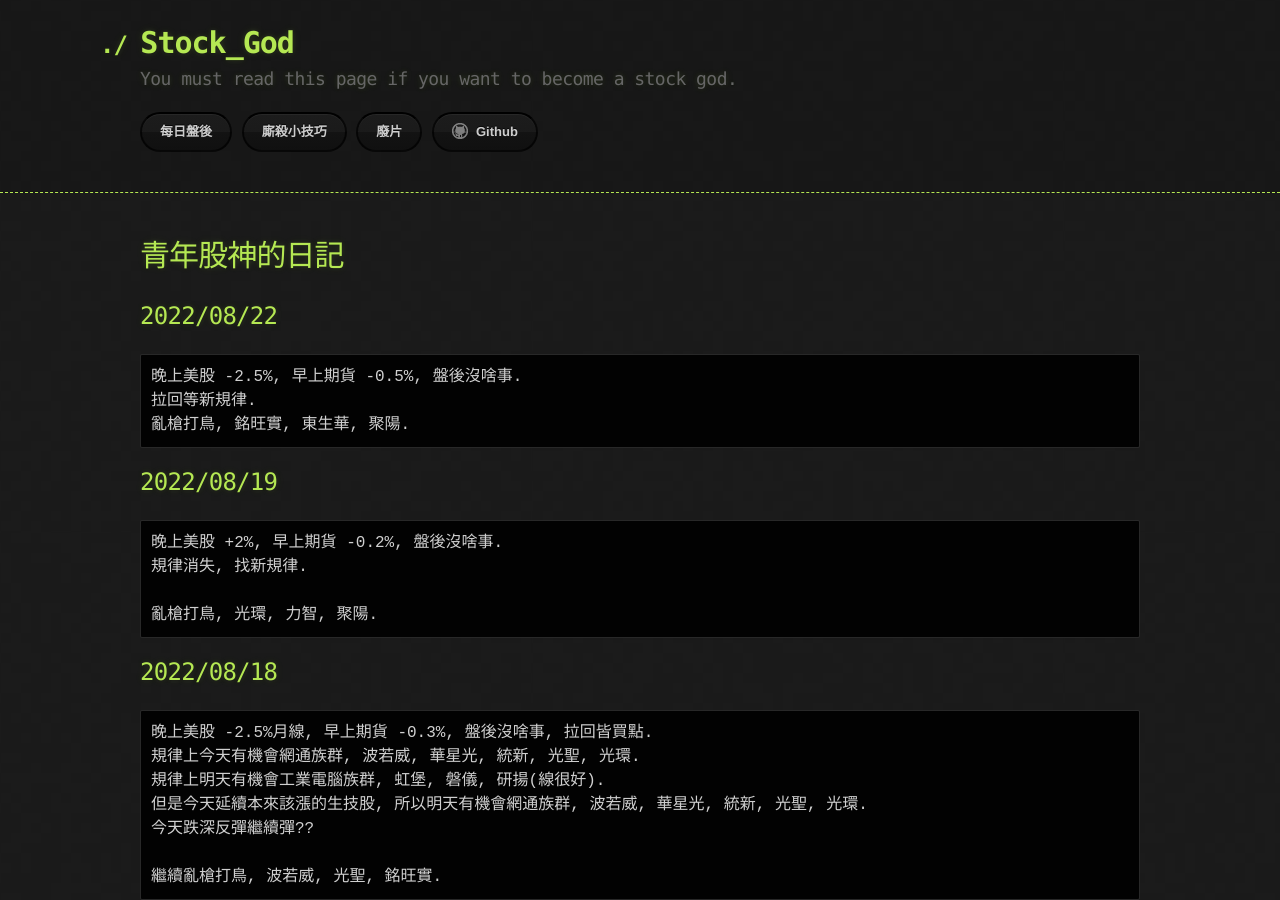
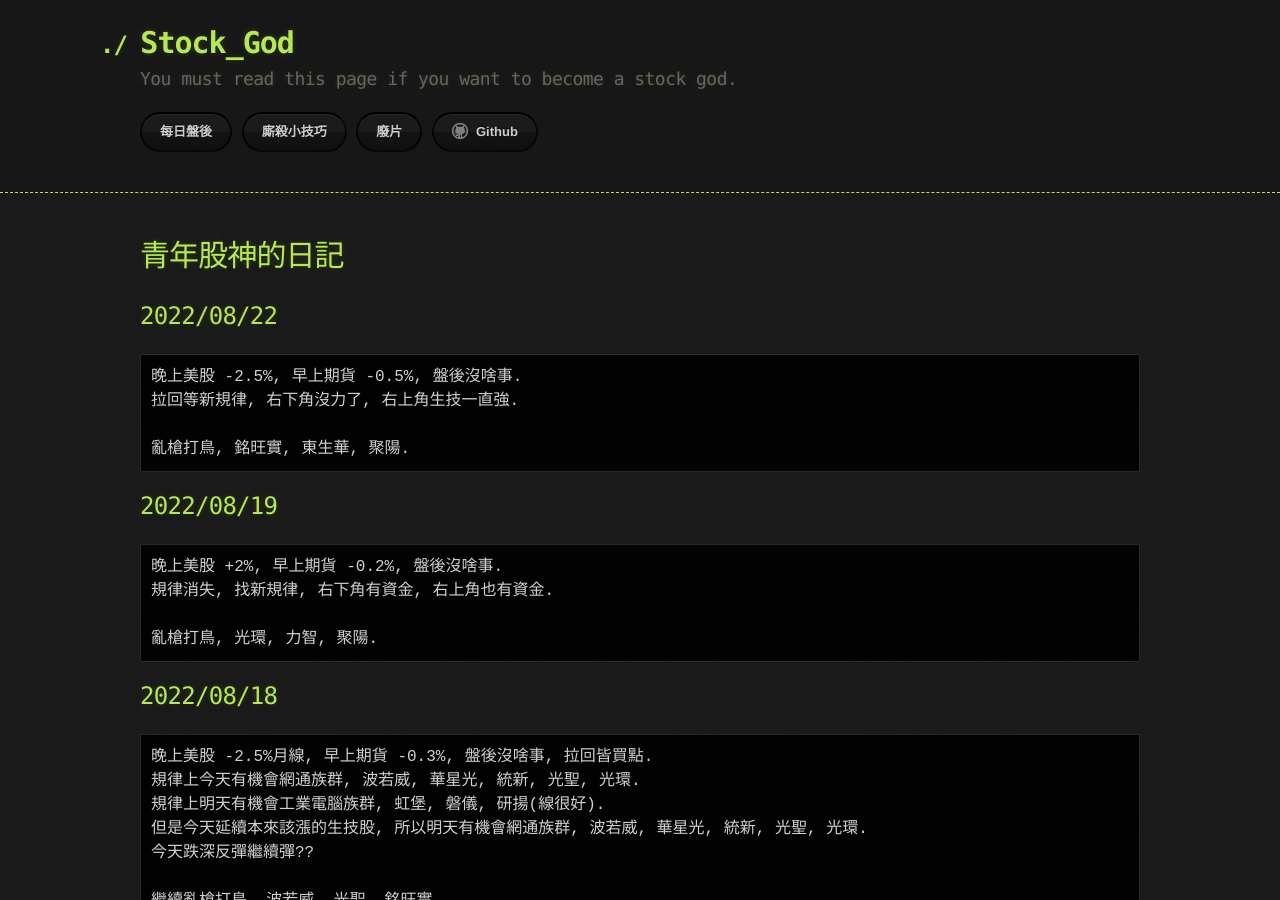
Before and after one commit to lepg5487/Stock_God, a Jekyll site: the page built from index.md, in a window 1280 px wide and 900 px high. Built offline with Jekyll 4.4.1, drawn with Linux system fonts in a browser that asks for light colours; our own code applies the rules of GitHub Pages for plain Markdown files.

Commit message:
Update index.md

````diff
--- a/index.md
+++ b/index.md
@@ -7,14 +7,15 @@ layout: testlayouts
 ## 2022/08/22
 ```
 晚上美股 -2.5%, 早上期貨 -0.5%, 盤後沒啥事.
-拉回等新規律.
+拉回等新規律, 右下角沒力了, 右上角生技一直強.
+
 亂槍打鳥, 銘旺實, 東生華, 聚陽.
 ```
 
 ## 2022/08/19
 ```
 晚上美股 +2%, 早上期貨 -0.2%, 盤後沒啥事.
-規律消失, 找新規律.
+規律消失, 找新規律, 右下角有資金, 右上角也有資金.
 
 亂槍打鳥, 光環, 力智, 聚陽.
 ```
````
